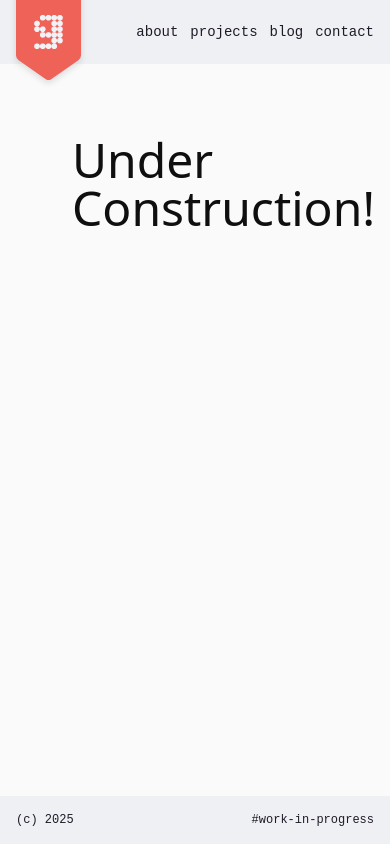
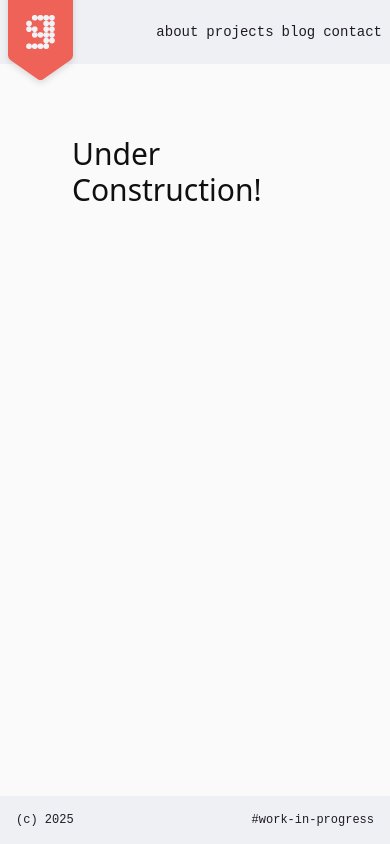
Before and after one commit to gavinhsmith/portfolio, a Nuxt app: page /blog in a window 390 px wide. Built offline with nearby package versions, Linux system fonts and the light colour scheme.

Commit message:
[Fix] style issues on mobile

```diff
--- a/app/components/nav/head/bar.vue
+++ b/app/components/nav/head/bar.vue
@@ -1,13 +1,13 @@
 <template>
   <div
-    class="absolute flex flex-row justify-between items-center w-full h-16 px-4 md:px-16 bg-light text-dark dark:bg-dark dark:text-light text-sm md:text-2xl font-accent lowercase"
+    class="absolute flex flex-row justify-between items-center w-full h-16 px-2 md:px-16 bg-light text-dark dark:bg-dark dark:text-light text-sm md:text-2xl font-accent lowercase"
   >
     <div class="flex flex-row justify-start items-center w-full h-full">
       <NavHeadLogo />
     </div>
 
     <div
-      class="flex flex-row justify-end gap-3 md:gap-8 items-center w-full h-full"
+      class="flex flex-row justify-end gap-2 md:gap-8 items-center w-full h-full"
     >
       <NavHeadLink href="/">About</NavHeadLink>
       <NavHeadLink href="/projects">Projects</NavHeadLink>
--- a/app/pages/blog/index.vue
+++ b/app/pages/blog/index.vue
@@ -1,7 +1,7 @@
 <template>
   <NavHeadBumper />
   <div class="w-full h-full p-18">
-    <div class="text-5xl lg:text-7xl">
+    <div class="text-3xl lg:text-7xl">
       <h1>Under Construction!</h1>
     </div>
   </div>
--- a/app/pages/contact.vue
+++ b/app/pages/contact.vue
@@ -1,7 +1,7 @@
 <template>
   <NavHeadBumper />
   <div class="w-full h-full p-18">
-    <div class="text-5xl lg:text-7xl">
+    <div class="text-3xl lg:text-7xl">
       <h1>Under Construction!</h1>
     </div>
   </div>
--- a/app/pages/index.vue
+++ b/app/pages/index.vue
@@ -4,7 +4,7 @@
     <NavHeadBumper />
 
     <!-- Main body... -->
-    <div class="text-5xl lg:text-7xl flex flex-col">
+    <div class="text-3xl lg:text-7xl flex flex-col">
       <h1>
         Howdy! I'm
         <strong>Gavin</strong>.
@@ -39,7 +39,7 @@
       <h1>developer.</h1>
     </div>
     <div class="my-10">
-      <p class="text-3xl">
+      <p class="text-lg lg:text-3xl">
         I am currently an undergraduate student at the
         <a
           href="https://wisc.edu"
@@ -54,7 +54,7 @@
     </div>
     <div>
       <div
-        class="w-full flex flex-col lg:flex-row justify-start items-center gap-10 text-4xl font-accent"
+        class="w-full flex flex-col lg:flex-row justify-start items-center gap-10 text-2xl lg:text-4xl font-accent"
       >
         <a href="https://github.com/gavinhsmith" class="w-full lg:w-fit button">
           <Icon name="tabler:brand-github" />
--- a/app/pages/projects/index.vue
+++ b/app/pages/projects/index.vue
@@ -1,7 +1,7 @@
 <template>
   <NavHeadBumper />
   <div class="w-full h-full p-18">
-    <div class="text-5xl lg:text-7xl">
+    <div class="text-3xl lg:text-7xl">
       <h1>Under Construction!</h1>
     </div>
   </div>
```
